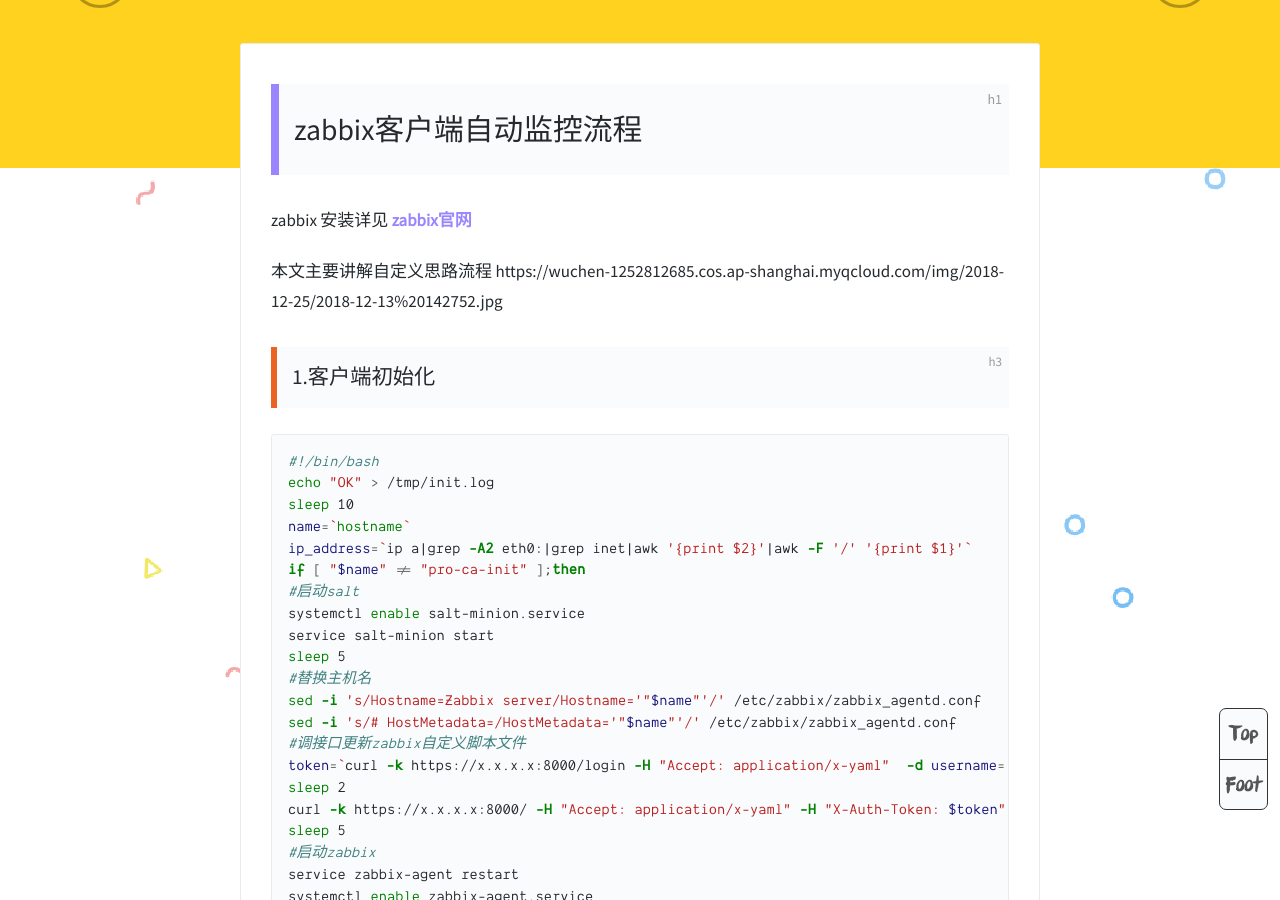
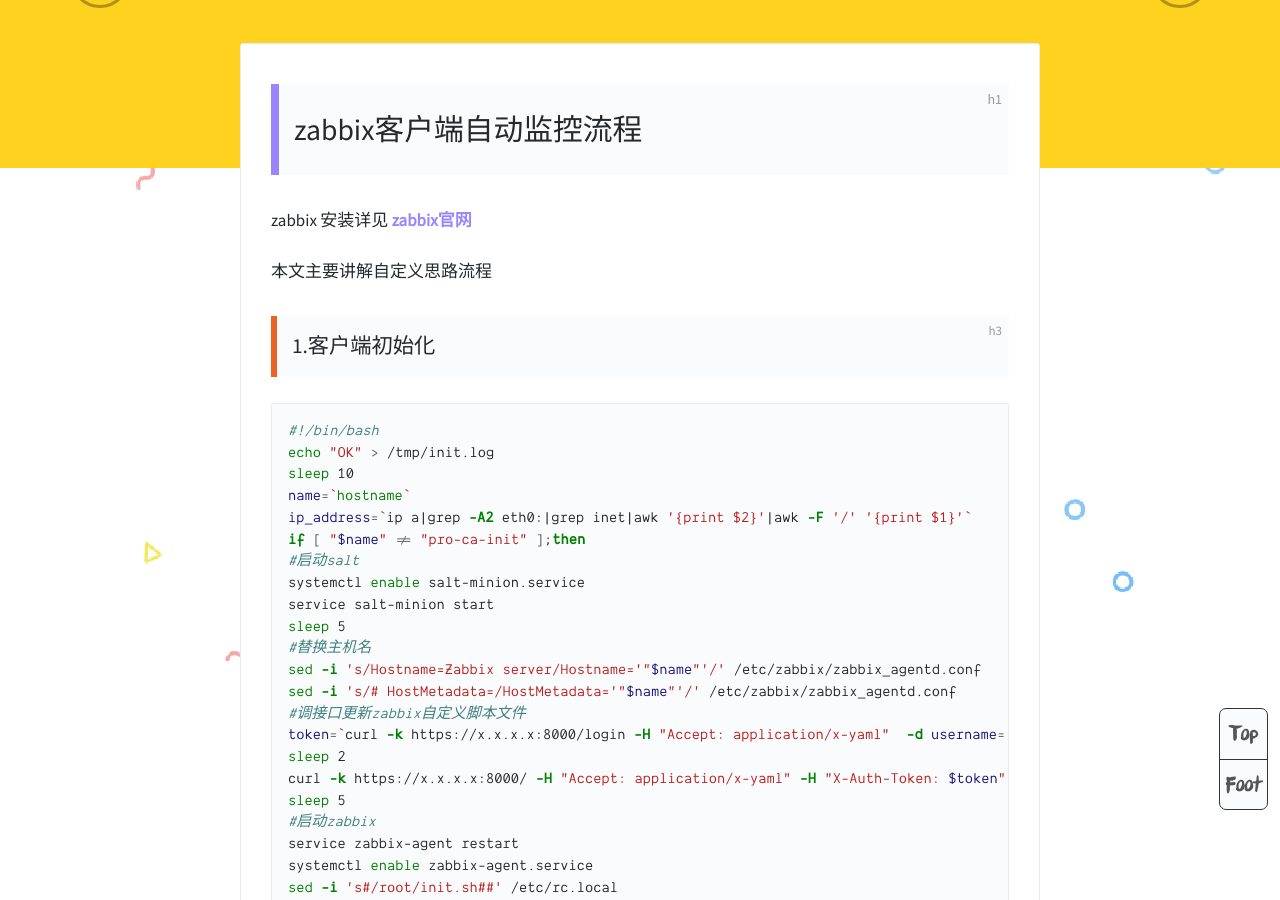
Before and after one commit to WuChenLinux/yw, a Jekyll site: the page built from _posts/2018-12-25-Zabbix.md, in a window 1280 px wide and 900 px high, scrolled down 457 px. Built offline with Jekyll 4.4.1, drawn with Linux system fonts in a browser that asks for light colours; comment, search, counter and statistics services are not loaded; some of the changed lines change nothing that is shown.

Commit message:
删除连接

```diff
--- a/_posts/2018-12-25-Zabbix.md
+++ b/_posts/2018-12-25-Zabbix.md
@@ -13,7 +13,6 @@
 zabbix 安装详见 [zabbix官网](https://www.zabbix.com/documentation/current/zh/manual)
 
 本文主要讲解自定义思路流程
-https://wuchen-1252812685.cos.ap-shanghai.myqcloud.com/img/2018-12-25/2018-12-13%20142752.jpg
 
 ### 1.客户端初始化
 
```
